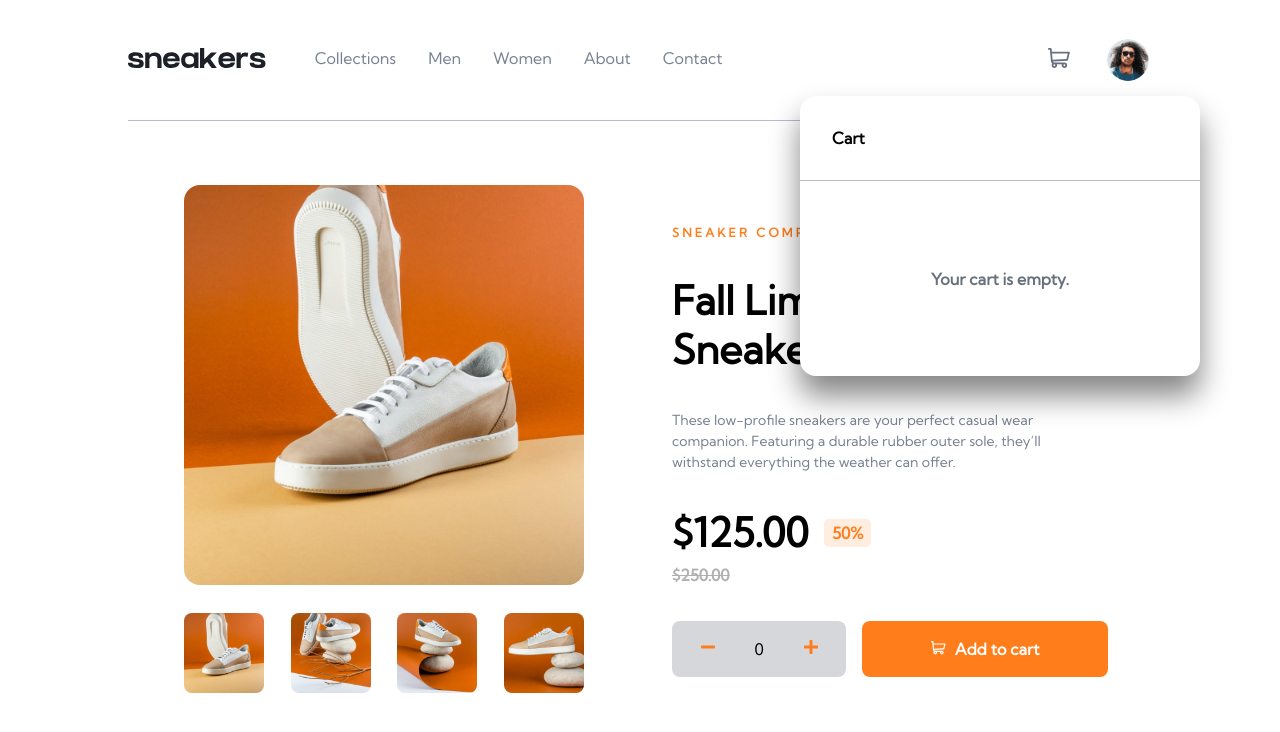
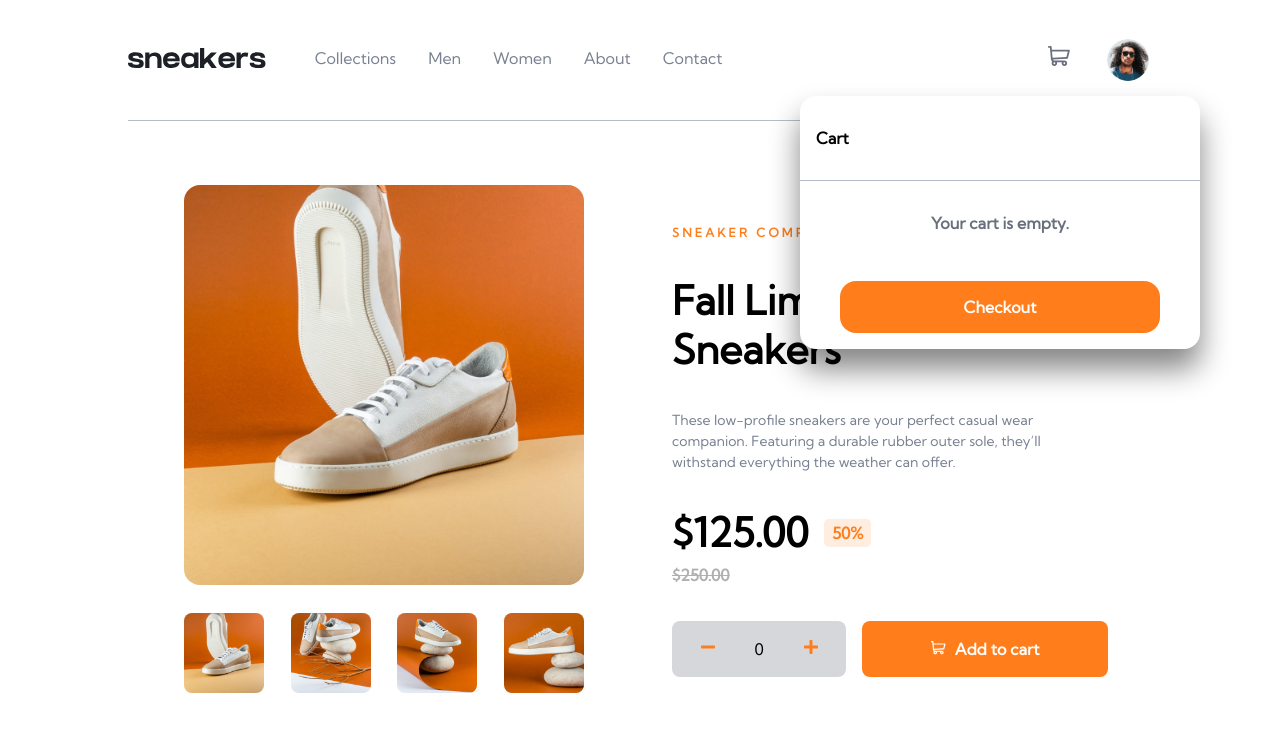
Before and after one commit to abhay8696/e_com_page, a React (Create React App) app: page / in a window 1280 px wide. Both pictures are taken after a click on the icon 1060 px from the left and 60 px from the top of the page. Shown: the top 732 px of the page. Built offline with nearby package versions, Linux system fonts and the light colour scheme.

Commit message:
cartdiv is ready with all functions and styles

```diff
--- a/src/App.js
+++ b/src/App.js
@@ -56,11 +56,21 @@ function App() {
     if(data) newCart.push(data);
     return setCartData([...newCart]);
     // console.log(cartData)
+  },
+  deleteItem = shoe=> {
+    console.log('delete')
+    console.log(shoe);
+    let newCart = [];
+    cartData.forEach(i=> {
+      if(i.shoeImg !== shoe) newCart.push(i);
+    })
+    setCartData([...newCart]);
+    return console.log(newCart);
   }
 
   return (
     <div className="App">
-      <Navbar cartData={cartData}/>
+      <Navbar cartData={cartData} deleteItem={deleteItem}/>
       <div className='body'>
         <ImageDiv chooseShoe={chooseShoe} shoeImages={shoeImages} selected={selected}/>
         <ProductInfo selectedQty={selectedQty} addMinus={addMinus} addToCart={addToCart}/>
--- a/src/components/navbar.js
+++ b/src/components/navbar.js
@@ -5,7 +5,7 @@ import logo from '../data/images/logo.svg';
 import cart from '../data/images/icon-cart.svg';
 import profileImage from '../data/images/image-avatar.png';
 const Navbar = props => {
-    const { cartData } = props;
+    const { cartData, deleteItem } = props;
     //states
     const [ sideBar, setSideBar ] = useState(false);
     const [ openCart, setOpenCart ] = useState(false);
@@ -30,8 +30,11 @@ const Navbar = props => {
     showCart = ()=> {
         return(
             <div className='cartDiv'>
-                <div className='cartHead'>Cart</div>
+                <div className='cartHead'><span>Cart</span></div>
                 {dispCartData()}
+                <div className='checkout'>
+                    <span>Checkout</span>
+                </div>
             </div>
         )
     },
@@ -52,10 +55,20 @@ const Navbar = props => {
         let arr = [];
         if(cartData?.length){
             cartData.forEach(i=> {
+                let num = 125* Number(i?.qty);
                 arr.push(
-                    <div key={`${i.shoeImg}`}>
+                    <div key={`${i.shoeImg}`} className='cartItem'>
                         <img src={i.shoeImg} width='100px'/>
-                        <span>qty : {i.qty}</span>
+                        <span className='itemName'> Fall Limited Edition Sneaker </span>
+                        <span className='itemQty'>
+                            $125 x {i.qty}
+                            <span className='num'> ${num}</span>
+                        </span>
+                        <span className='delete' onClick={()=> deleteItem(i.shoeImg)}>
+                            <svg viewBox="0 0 24 24">
+                                <path xmlns="http://www.w3.org/2000/svg" d="M0 2.625V1.75C0 1.334.334 1 .75 1h3.5l.294-.584A.741.741 0 0 1 5.213 0h3.571a.75.75 0 0 1 .672.416L9.75 1h3.5c.416 0 .75.334.75.75v.875a.376.376 0 0 1-.375.375H.375A.376.376 0 0 1 0 2.625Zm13 1.75V14.5a1.5 1.5 0 0 1-1.5 1.5h-9A1.5 1.5 0 0 1 1 14.5V4.375C1 4.169 1.169 4 1.375 4h11.25c.206 0 .375.169.375.375ZM4.5 6.5c0-.275-.225-.5-.5-.5s-.5.225-.5.5v7c0 .275.225.5.5.5s.5-.225.5-.5v-7Zm3 0c0-.275-.225-.5-.5-.5s-.5.225-.5.5v7c0 .275.225.5.5.5s.5-.225.5-.5v-7Zm3 0c0-.275-.225-.5-.5-.5s-.5.225-.5.5v7c0 .275.225.5.5.5s.5-.225.5-.5v-7Z"/>
+                            </svg>
+                        </span>
                     </div>
                 )
             });
@@ -83,9 +96,12 @@ const Navbar = props => {
             </div>
             <div className='cart_profile'>
                 {/* <img src={cart} /> */}
-                <svg viewBox="0 0 24 24" onClick={()=> setOpenCart(!openCart)}>
-                <path xmlns="http://www.w3.org/2000/svg" d="M20.925 3.641H3.863L3.61.816A.896.896 0 0 0 2.717 0H.897a.896.896 0 1 0 0 1.792h1l1.031 11.483c.073.828.52 1.726 1.291 2.336C2.83 17.385 4.099 20 6.359 20c1.875 0 3.197-1.87 2.554-3.642h4.905c-.642 1.77.677 3.642 2.555 3.642a2.72 2.72 0 0 0 2.717-2.717 2.72 2.72 0 0 0-2.717-2.717H6.365c-.681 0-1.274-.41-1.53-1.009l14.321-.842a.896.896 0 0 0 .817-.677l1.821-7.283a.897.897 0 0 0-.87-1.114ZM6.358 18.208a.926.926 0 0 1 0-1.85.926.926 0 0 1 0 1.85Zm10.015 0a.926.926 0 0 1 0-1.85.926.926 0 0 1 0 1.85Zm2.021-7.243-13.8.81-.57-6.341h15.753l-1.383 5.53Z"/>
-                </svg>
+                <div>
+                    <svg viewBox="0 0 24 24" onClick={()=> setOpenCart(!openCart)}>
+                    <path xmlns="http://www.w3.org/2000/svg" d="M20.925 3.641H3.863L3.61.816A.896.896 0 0 0 2.717 0H.897a.896.896 0 1 0 0 1.792h1l1.031 11.483c.073.828.52 1.726 1.291 2.336C2.83 17.385 4.099 20 6.359 20c1.875 0 3.197-1.87 2.554-3.642h4.905c-.642 1.77.677 3.642 2.555 3.642a2.72 2.72 0 0 0 2.717-2.717 2.72 2.72 0 0 0-2.717-2.717H6.365c-.681 0-1.274-.41-1.53-1.009l14.321-.842a.896.896 0 0 0 .817-.677l1.821-7.283a.897.897 0 0 0-.87-1.114ZM6.358 18.208a.926.926 0 0 1 0-1.85.926.926 0 0 1 0 1.85Zm10.015 0a.926.926 0 0 1 0-1.85.926.926 0 0 1 0 1.85Zm2.021-7.243-13.8.81-.57-6.341h15.753l-1.383 5.53Z"/>
+                    </svg>
+
+                </div>
                 <img src={profileImage} className='profile_image'/>
             </div>
         </div>
--- a/src/styles/navbar.css
+++ b/src/styles/navbar.css
@@ -178,8 +178,11 @@
   position: absolute;
   display: flex;
   flex-direction: column;
+  display: flex;
+  flex-direction: column;
+  align-items: center;
+  justify-content: space-between;
   width: 400px;
-  height: 35vh;
   border-radius: 1rem;
   box-shadow: 0px 20px 30px 0px rgba(0, 0, 0, 0.48);
 }
@@ -198,21 +201,76 @@
 @media only screen and (max-width: 480px) {
   .cartDiv {
     top: 11vh;
-    width: 90vw;
-    left: 5vw;
+    width: 95vw;
+    left: 2.5vw;
   }
 }
 .cartDiv .cartHead {
-  padding: 2rem;
+  padding: 2rem 1rem;
   text-align: left;
   font-weight: bolder;
   border-bottom: 1px solid hsl(220deg, 14%, 75%);
+  width: 100%;
 }
 .cartDiv .cartBody {
   display: flex;
-  align-items: center;
-  justify-content: center;
+  flex-direction: column;
+  align-items: "";
+  justify-content: "";
+  overflow-y: auto;
+  max-height: 30vh;
   flex: 1;
   color: #69707D;
   font-weight: bolder;
+  margin-bottom: 1rem;
+  padding: 2rem 1rem;
+}
+.cartDiv .cartBody .cartItem {
+  display: grid;
+  grid-template-columns: 1fr 5fr 1fr;
+  grid-template-rows: repeat(2, 1fr);
+  grid-column-gap: 5px;
+  grid-row-gap: 5px;
+  margin-bottom: 1rem;
+}
+.cartDiv .cartBody img {
+  width: 60px;
+  border-radius: 5px;
+  grid-area: 1/1/3/2;
+}
+.cartDiv .cartBody .itemName {
+  grid-area: 1/2/2/3;
+}
+.cartDiv .cartBody .itemQty {
+  grid-area: 2/2/2/3;
+}
+.cartDiv .cartBody .delete {
+  grid-area: 1/3/3/4;
+  display: flex;
+  flex-direction: "";
+  align-items: center;
+  justify-content: center;
+}
+.cartDiv .cartBody .delete svg {
+  fill: #69707D;
+  width: 1.5rem;
+  height: 1.5rem;
+  display: flex;
+  flex-direction: "";
+  align-items: center;
+  justify-content: center;
+}
+.cartDiv .cartBody .num {
+  font-weight: 900;
+  color: #000;
+}
+.cartDiv .checkout {
+  background-color: #FF7E1B;
+  padding: 1rem 2rem;
+  text-align: center;
+  color: white;
+  width: 80%;
+  border-radius: 1rem;
+  margin-bottom: 1rem;
+  font-weight: 900;
 }/*# sourceMappingURL=navbar.css.map */
--- a/src/styles/navbar.scss
+++ b/src/styles/navbar.scss
@@ -1,4 +1,5 @@
 @import 'breakpoints';
+@import 'flexbox';
 
 .navbar{
     display: grid;
@@ -162,6 +163,7 @@
     position: absolute;
     display: flex;
     flex-direction: column;
+    @include flexbox(column, center, space-between);
     width: 400px;
     @include md-above-screen{
         top: 12vh;
@@ -173,26 +175,79 @@
     }
     @include sm-below-screen{
         top: 11vh;
-        width: 90vw;
-        left: 5vw;
+        width: 95vw;
+        left: 2.5vw;
     }
-    height: 35vh;
+    // height: 35vh;
     border-radius: 1rem;
     -webkit-box-shadow: 0px 20px 30px 0px rgba(0,0,0,0.48);
     -moz-box-shadow: 0px 20px 30px 0px rgba(0,0,0,0.48);
     box-shadow: 0px 20px 30px 0px rgba(0,0,0,0.48);
     .cartHead{
-        padding: 2rem;
+        padding: 2rem 1rem;
         text-align: left;
         font-weight: bolder;
         border-bottom: 1px solid hsl(220, 14%, 75%);
+        width: 100%;
+        span{
+            // margin: 1rem;
+        }
     }
     .cartBody{
-        display: flex;
-        align-items: center;
-        justify-content: center;
+        // display: flex;
+        // align-items: center;
+        // justify-content: center;
+        @include flexbox(column, '', '');
+        overflow-y: auto;
+        max-height: 30vh;
         flex: 1;
         color: #69707D;
         font-weight: bolder;
+        margin-bottom: 1rem;
+        padding: 2rem 1rem;
+        .cartItem{
+            display: grid;
+            grid-template-columns: 1fr 5fr 1fr;
+            grid-template-rows: repeat(2, 1fr);
+            grid-column-gap: 5px;
+            grid-row-gap: 5px;
+            margin-bottom: 1rem;
+        }
+        img{
+            width: 60px;
+            border-radius: 5px;
+            grid-area: 1/1/3/2;
+        }
+        .itemName{
+            grid-area: 1 / 2 / 2 / 3;
+        }
+        .itemQty{
+            grid-area: 2 / 2 / 2 / 3;
+        }
+        .delete{
+            grid-area: 1 / 3 / 3 / 4;
+            // background-color: #000;
+            @include flexbox('', center, center);
+            svg{
+                fill: #69707D;
+                width: 1.5rem;
+                height: 1.5rem;
+                @include flexbox('', center, center);
+            }
+        }
+        .num{
+            font-weight: 900;
+            color: #000;
+        }
+    }
+    .checkout{
+        background-color: #FF7E1B;
+        padding: 1rem 2rem;
+        text-align: center;
+        color: white;
+        width: 80%;
+        border-radius: 1rem;
+        margin-bottom: 1rem;
+        font-weight: 900;
     }
 }
```
Also changed, not shown: 1 other file (tests, documents, lock files or other folders).
